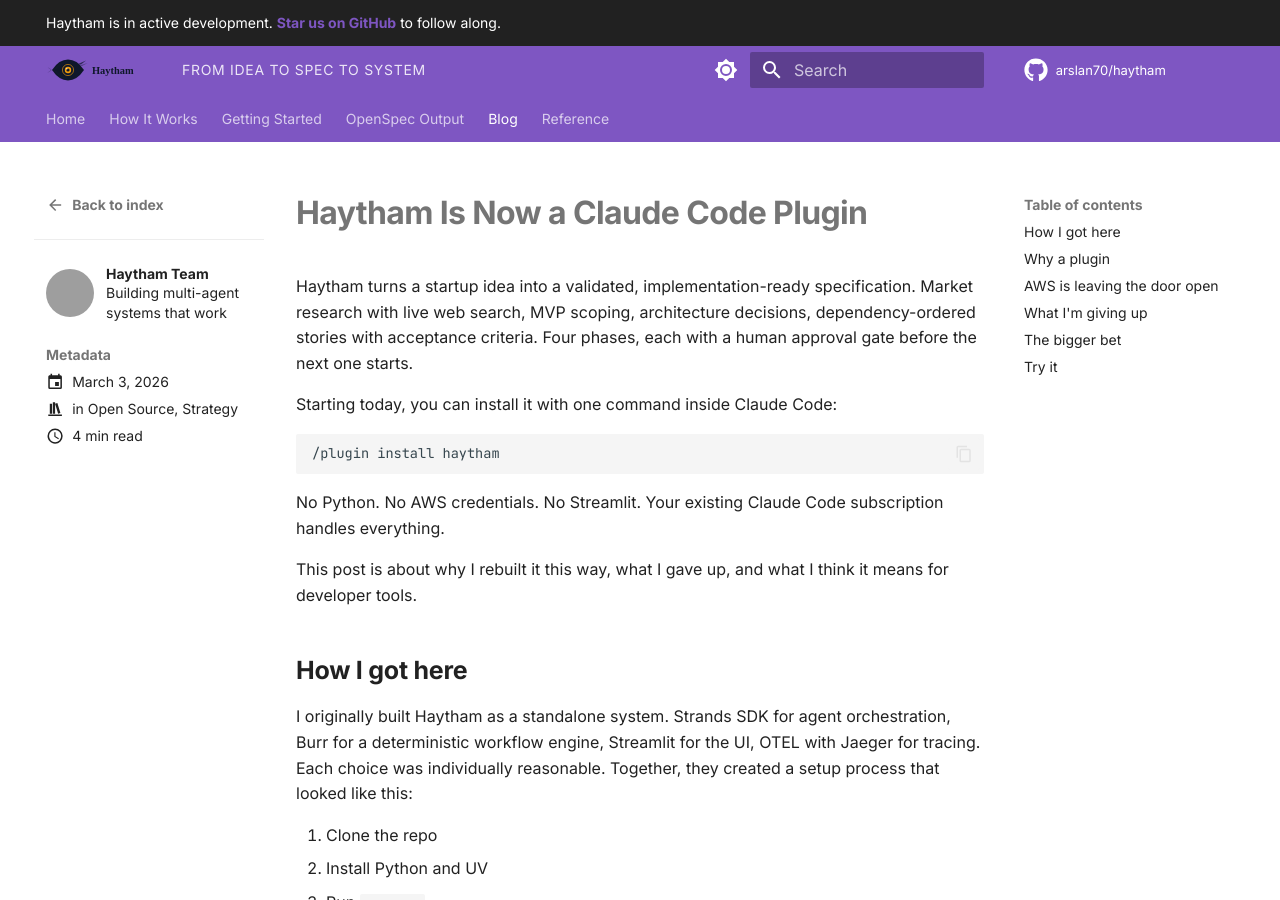
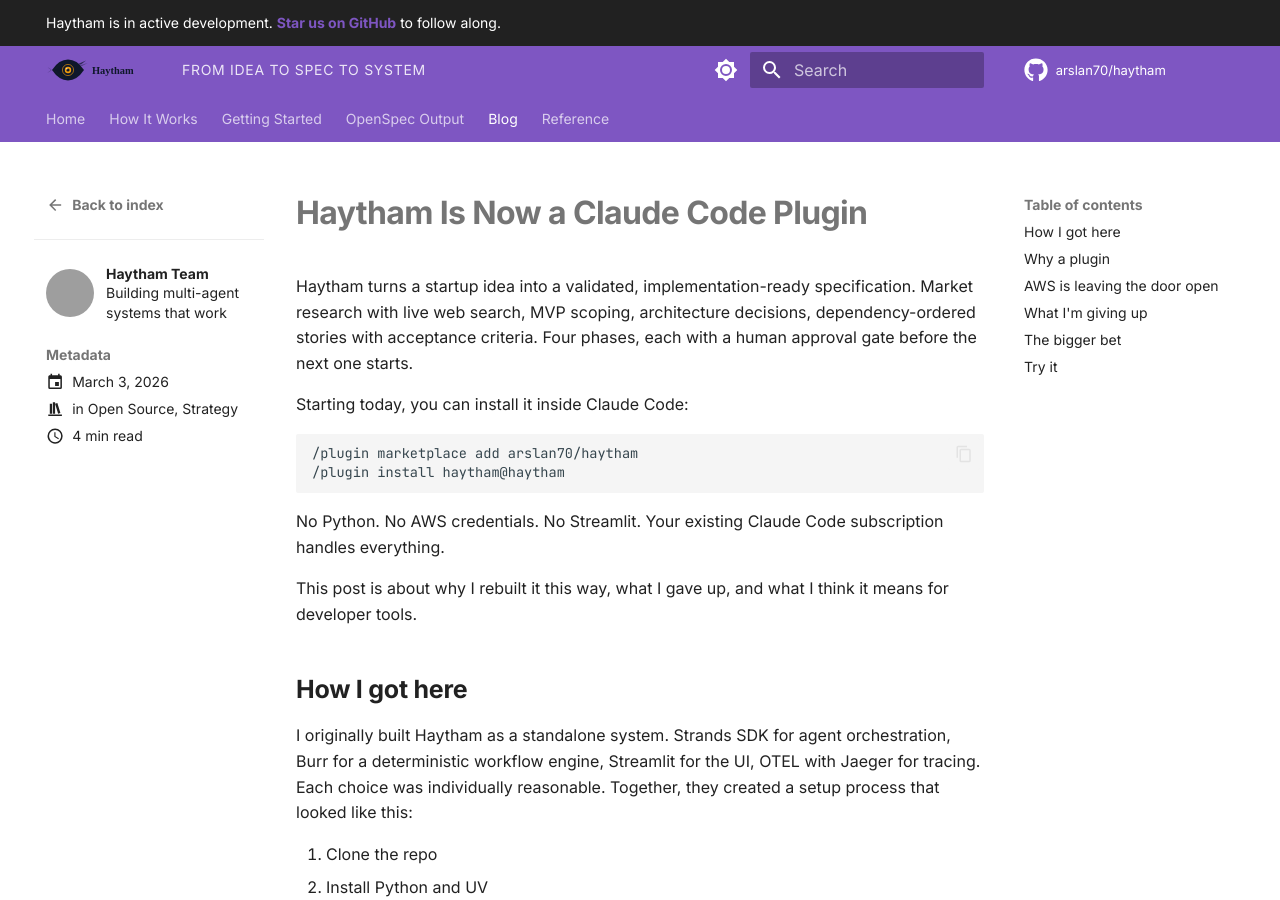
Before and after one commit to arslan70/haytham, an MkDocs documentation site: the page built from docs/blog/posts/2026-03-03-build-where-developers-already-are.md, in a window 1280 px wide and 900 px high. Built offline with MkDocs 1.6.1 and Material for MkDocs 9.7.7, drawn with Linux system fonts in a browser that asks for light colours; comment, search, counter and statistics services are not loaded; some of the changed text lies outside the part shown; grey boxes are pictures that could not be loaded.

Commit message:
docs: update install instructions for marketplace distribution
Replace `/plugin install haytham` with the two-step marketplace flow:
  /plugin marketplace add arslan70/haytham
  /plugin install haytham@haytham

Co-Authored-By: Claude Opus 4.6 <noreply@anthropic.com>

````diff
--- a/docs/blog/posts/2026-03-03-build-where-developers-already-are.md
+++ b/docs/blog/posts/2026-03-03-build-where-developers-already-are.md
@@ -17,10 +17,11 @@ description: "Haytham is now a Claude Code plugin. One command to install, no AW
 
 Haytham turns a startup idea into a validated, implementation-ready specification. Market research with live web search, MVP scoping, architecture decisions, dependency-ordered stories with acceptance criteria. Four phases, each with a human approval gate before the next one starts.
 
-Starting today, you can install it with one command inside Claude Code:
+Starting today, you can install it inside Claude Code:
 
 ```
-/plugin install haytham
+/plugin marketplace add arslan70/haytham
+/plugin install haytham@haytham
 ```
 
 No Python. No AWS credentials. No Streamlit. Your existing Claude Code subscription handles everything.
@@ -80,7 +81,8 @@ For other solo founders building AI-powered developer tools: start on a platform
 ## Try it
 
 ```
-/plugin install haytham
+/plugin marketplace add arslan70/haytham
+/plugin install haytham@haytham
 ```
 
 Once installed, start with `/haytham` and paste your startup idea. The workflow runs through four phases (validate, specify, design, plan), each with a gate where you review findings and decide whether to continue. At the end, you get an execution contract that Claude Code can implement directly.
````
Also changed, not shown: README.md (+2 -1 lines), VISION.md (+1 -1 lines), docs/getting-started.md (+2 -1 lines), docs/index.md (+2 -1 lines).
